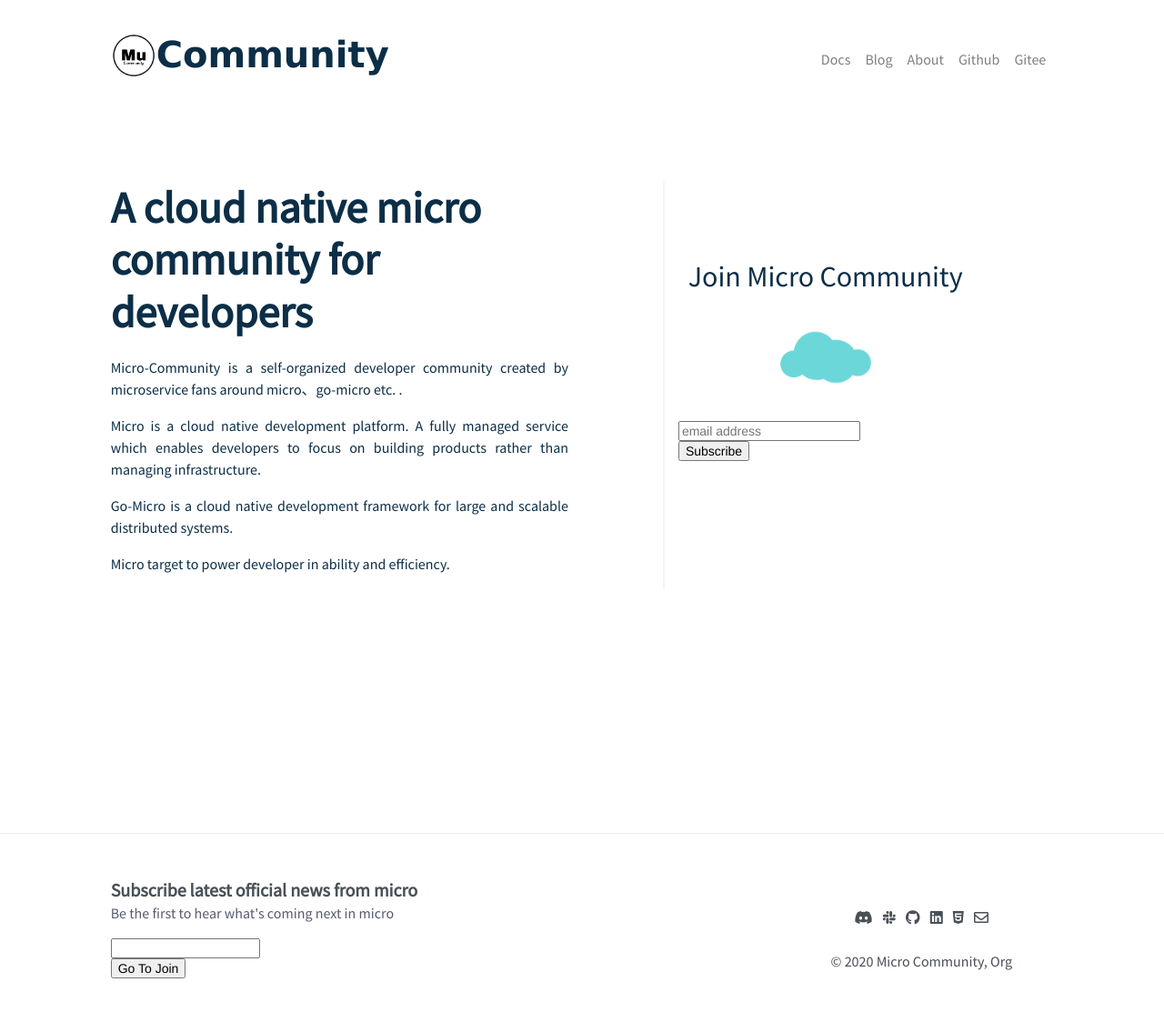
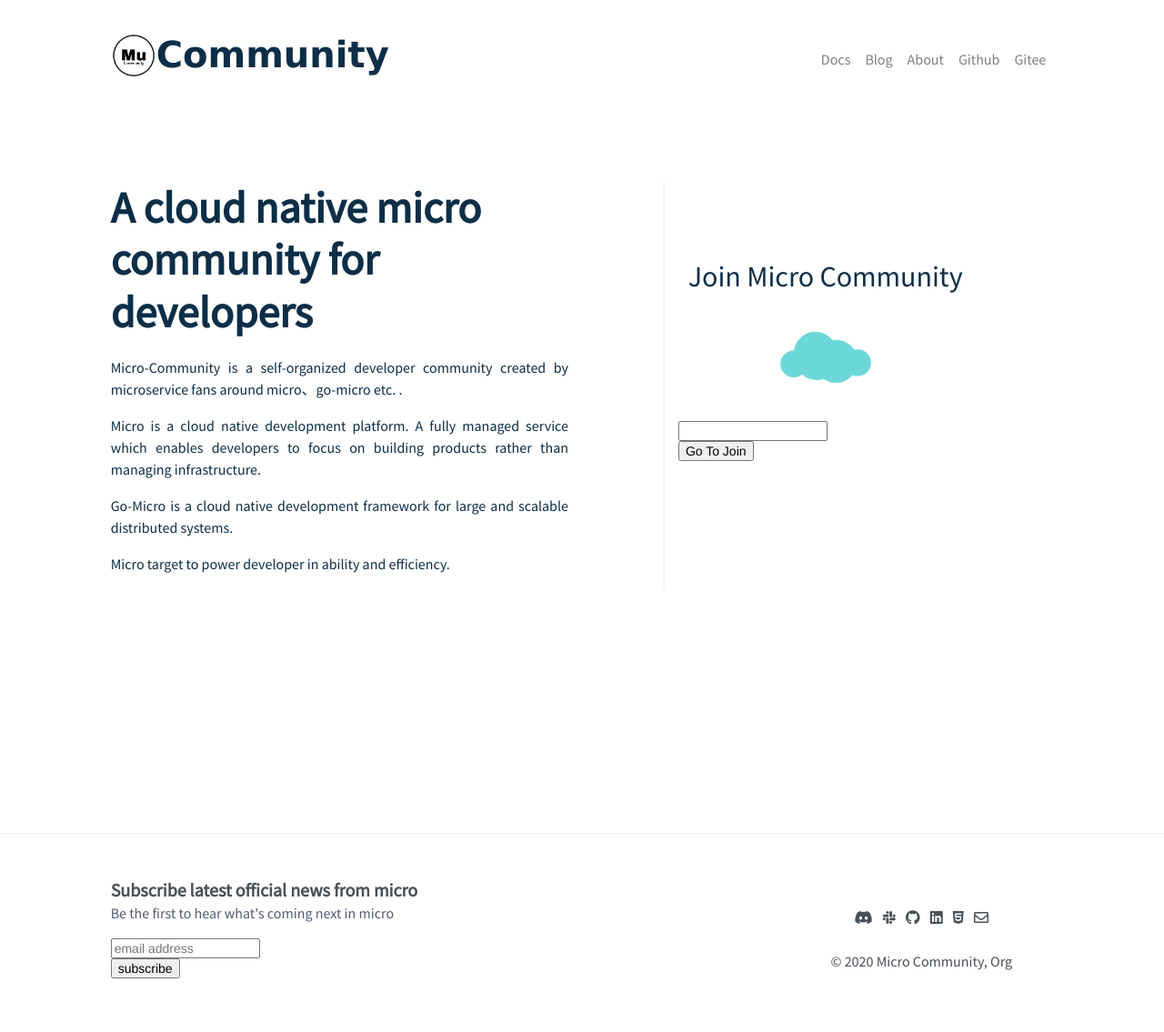
Before and after one commit to micro-community/go-micro-v2-doc, a Jekyll site: the page index.html, which Jekyll copies as it is, in a window 1280 px wide. Shown: the whole page at 91% size. Built offline with Jekyll 4.4.1, drawn with Linux system fonts in a browser that asks for light colours; nearby versions of some CDN libraries; comment, search, counter and statistics services are not loaded.

Commit message:
format & update nav

```diff
--- a/index.html
+++ b/index.html
@@ -1,5 +1,6 @@
 <!DOCTYPE html>
 <html lang="en">
+
 <head>
 	<meta charset="utf-8">
 	<meta http-equiv="X-UA-Compatible" content="IE=edge">
@@ -18,36 +20,46 @@
 		.main {
 			padding-top: 5%;
 		}
+
 		.blurb {
 			margin-top: 25px;
 		}
+
 		.m3o {
 			font-weight: 1000;
 			vertical-align: middle;
 			font-size: 2em;
-			    font-family: medium-content-sans-serif-font,"Lucida Grande","Lucida Sans Unicode","Lucida Sans",Geneva,Arial,sans-serif;
+			font-family: medium-content-sans-serif-font, "Lucida Grande", "Lucida Sans Unicode", "Lucida Sans", Geneva, Arial, sans-serif;
 		}
 	</style>
 </head>
+
 <body>
 	<div class="container-fluid">
 		<div class="row title">
 			<div class="col-md-10 offset-md-1">
 				<nav class="navbar navbar-expand-lg navbar-light">
-			<a class="navbar-brand logo text" href="/"><img src="https://micro-community.github.io/website/logo.png" height="50px" width="auto">Community</a>
+					<a class="navbar-brand logo text" href="/"><img
+							src="https://micro-community.github.io/website/logo.png" height="50px"
+							width="auto">Community</a>
 					<span>
-			  <button class="navbar-toggler" type="button" data-toggle="collapse" data-target="#micro-nav" aria-controls="micro-nav" aria-expanded="false" aria-label="Toggle navigation">
+						<button class="navbar-toggler" type="button" data-toggle="collapse" data-target="#micro-nav"
+							aria-controls="micro-nav" aria-expanded="false" aria-label="Toggle navigation">
 							<span class="navbar-toggler-icon"></span>
 						</button>
 					</span>
 					<div class="collapse navbar-collapse" id="micro-nav" style="margin-top:10px;">
 						<ul class="navbar-nav ml-auto">
-				<li role="separator" class="divider"><hr /></li>
+							<li role="separator" class="divider">
+								<hr />
+							</li>
 							<li class="nav-item"><a href="/docs" class="nav-link">Docs</a></li>
 							<li class="nav-item"><a href="/blog" class="nav-link">Blog</a></li>
 							<li class="nav-item"><a href="/about.html" class="nav-link">About</a></li>
-				<li class="nav-item"><a href="https://github.com/micro-community" class="nav-link">Github</a></li>
-				<li class="nav-item"><a href="https://gitee.com/micro-community" class="nav-link">Gitee</a></li>
+							<li class="nav-item"><a href="https://github.com/micro-community"
+									class="nav-link">Github</a></li>
+							<li class="nav-item"><a href="https://gitee.com/micro-community" class="nav-link">Gitee</a>
+							</li>
 							<!-- <li class="nav-item"><a href="https://github.com/sponsors/micro-community" class="nav-link">Sponsors</a></li> -->
 						</ul>
 					</div>
@@ -60,12 +72,15 @@
 			<div class="col-md-10 offset-md-1 main">
 				<div class="row">
 					<div class="col-md-6" style="text-align: justify;">
-			<h2 style="margin-bottom: 20px; font-size: 3em; font-weight: bold; text-align: left;">A cloud native micro community for developers</h2>
+						<h2 style="margin-bottom: 20px; font-size: 3em; font-weight: bold; text-align: left;">A cloud
+							native micro community for developers</h2>
 						<p>
-			Micro-Community is a self-organized developer community created by microservice fans around micro、go-micro etc. .
+							Micro-Community is a self-organized developer community created by microservice fans around
+							micro、go-micro etc. .
 						</p>
 						<p>
-			Micro is a cloud native development platform. A fully managed service which enables developers
+							Micro is a cloud native development platform. A fully managed service which enables
+							developers
 							to focus on building products rather than managing infrastructure.
 						</p>
 						<p>
@@ -76,21 +91,33 @@
 					<div class="col-md-4 offset-md-1" style="border-left: 2px solid #f5f5f5;">
 						<h2 class="center" style="margin-top: 85px;">Join Micro Community</h2>
 						<p>
-			<div style="text-align: center; margin: 20px;"><img src="/images/c.png" style="width: 100px;" /></div>
+						<div style="text-align: center; margin: 20px;"><img src="/images/c.png" style="width: 100px;" />
+						</div>
 						<style type="text/css">
-							#mc_embed_signup{background:#fff; clear:left; font:14px Helvetica,Arial,sans-serif; width:100%;}
+							#mc_embed_signup {
+								background: #fff;
+								clear: left;
+								font: 14px Helvetica, Arial, sans-serif;
+								width: 100%;
+							}
+
 							/* Add your own Mailchimp form style overrides in your site stylesheet or in this style block.
 							   We recommend moving this block and the preceding CSS link to the HEAD of your HTML file. */
 						</style>
 						<div id="mc_embed_signup">
-				<form action="https://micro.us8.list-manage.com/subscribe/post?u=f2a5263ff3a56a297fa473628&amp;id=01db73db87" method="post" id="mc-embedded-subscribe-form" name="mc-embedded-subscribe-form" class="validate" target="_blank" novalidate>
+							<!-- <form action="https://micro.us8.list-manage.com/subscribe/post?u=f2a5263ff3a56a297fa473628&amp;id=01db73db87" method="post" id="mc-embedded-subscribe-form" name="mc-embedded-subscribe-form" class="validate" target="_blank" novalidate> -->
 							<div id="mc_embed_signup_scroll">
-					<input type="email" value="" name="EMAIL" class="email" id="mce-EMAIL" placeholder="email address" style="width: 200px;" required>
-
-					<div style="position: absolute; left: -5000px;" aria-hidden="true"><input type="text" name="b_f2a5263ff3a56a297fa473628_01db73db87" tabindex="-1" value=""></div>
-					<div class="clear"><input type="submit" value="Subscribe" name="subscribe" id="mc-embedded-subscribe" class="button" style="max-width: 200px;"></div>
+								<input type="text" value="" name="easy to join" class="email" id="mce-EMAIL">
+								<div style="position: absolute; left: -5000px;" aria-hidden="true"><input type="text"
+										name="b_f2a5263ff3a56a297fa473628_01db73db87" tabindex="-1" value=""></div>
+								<div class="clear">
+									<a href="https://github.com/micro-community/how-to-join">
+										<input type="submit" value="Go To Join" name="subscribe"
+											id="mc-embedded-subscribe" class="button" style="max-width: 200px;">
+									</a>
 								</div>
-				</form>
+							</div>
+							<!-- </form> -->
 						</div>
 					</div>
 				</div>
@@ -104,32 +131,38 @@
 				<p style="color: #565b73;">Be the first to hear what's coming next in micro</p>
 				<!-- Begin MailChimp Signup Form -->
 				<div id="mc_embed_signup">
-			<!-- <form action="https://micro.us18.list-manage.com/subscribe/post?u=fba1e1a1b23409d771c5653cd&amp;id=647d0b5377" method="post" id="mc-embedded-subscribe-form" name="mc-embedded-subscribe-form" class="validate" target="_blank" novalidate style="padding: 0;"> -->
+					<form
+						action="https://micro.us18.list-manage.com/subscribe/post?u=fba1e1a1b23409d771c5653cd&amp;id=647d0b5377"
+						method="post" id="mc-embedded-subscribe-form" name="mc-embedded-subscribe-form" class="validate"
+						target="_blank" novalidate style="padding: 0;">
 						<div id="mc_embed_signup_scroll" style="text-align: left;">
-				<a href="https://github.com/micro-community/how-to-join">
-					<input type="text" value="" name="easy to join" class="email" id="mce-EMAIL">
-				</a>
+							<input type="email" value="" name="EMAIL" class="email" id="mce-EMAIL"
+								placeholder="email address" required>
 							<!-- real people should not fill this in and expect good things - do not remove this or risk form bot signups-->
-			    <div style="position: absolute; left: -5000px;" aria-hidden="true"><input type="text" name="b_fba1e1a1b23409d771c5653cd_647d0b5377" tabindex="-1" value=""></div>
+							<div style="position: absolute; left: -5000px;" aria-hidden="true"><input type="text"
+									name="b_fba1e1a1b23409d771c5653cd_647d0b5377" tabindex="-1" value=""></div>
 							<div class="clear">
-					<a href="https://github.com/micro-community/how-to-join"></a>
-					   <input type="submit" value="Go To Join"" name="subscribe" id="mc-embedded-subscribe" class="button">
-				    </a>
+								<input type="submit" value="subscribe" name="subscribe" id="mc-embedded-subscribe"
+									class="button">
 							</div>
 						</div>
-			<!-- </form> -->
+					</form>
 				</div>
 
 				<!--End mc_embed_signup-->
 			</div>
 			<div class="col-md-3" style="text-align: center;">
 				<ul class="list-inline" style="margin-top: 30px;">
-				<li class="list-inline-item"><a href="https://discord.gg/hbmJEct"><i class="fab fa-discord"></i></a></li>
+					<li class="list-inline-item"><a href="https://discord.gg/hbmJEct"><i class="fab fa-discord"></i></a>
+					</li>
 					<li class="list-inline-item"><a href="https://slack.micro.mu"><i class="fab fa-slack"></i></a></li>
-				<li class="list-inline-item"><a href="https://github.com/micro-community"><i class="fab fa-github"></i></a></li>
-				<li class="list-inline-item"><a href="https://www.linkedin.com/company/micro-services-inc"><i class="fab fa-linkedin"></i></a></li>
+					<li class="list-inline-item"><a href="https://github.com/micro-community"><i
+								class="fab fa-github"></i></a></li>
+					<li class="list-inline-item"><a href="https://www.linkedin.com/company/micro-services-inc"><i
+								class="fab fa-linkedin"></i></a></li>
 					<li class="list-inline-item"><a href="https://microhq.cn"><i class="fab fa-html5"></i></a></li>
-				<li class="list-inline-item"><a href="https://github.com/micro-in-cn/questions"><i class="far fa-envelope"></i></a></li>
+					<li class="list-inline-item"><a href="https://github.com/micro-in-cn/questions"><i
+								class="far fa-envelope"></i></a></li>
 				</ul>
 				<br>
 				<p>&copy; 2020 Micro Community, Org</p>
@@ -142,10 +175,11 @@
 	<script async src="https://www.googletagmanager.com/gtag/js?id=UA-70478210-4"></script>
 	<script>
 		window.dataLayer = window.dataLayer || [];
-	  function gtag(){dataLayer.push(arguments);}
+		function gtag() { dataLayer.push(arguments); }
 		gtag('js', new Date());
 
 		gtag('config', 'UA-70478210-4');
 	</script>
 </body>
+
 </html>
```
Also changed, not shown: other parts of index.html (+2 -1 lines). Lines whose indentation alone changed are shown as unchanged.
